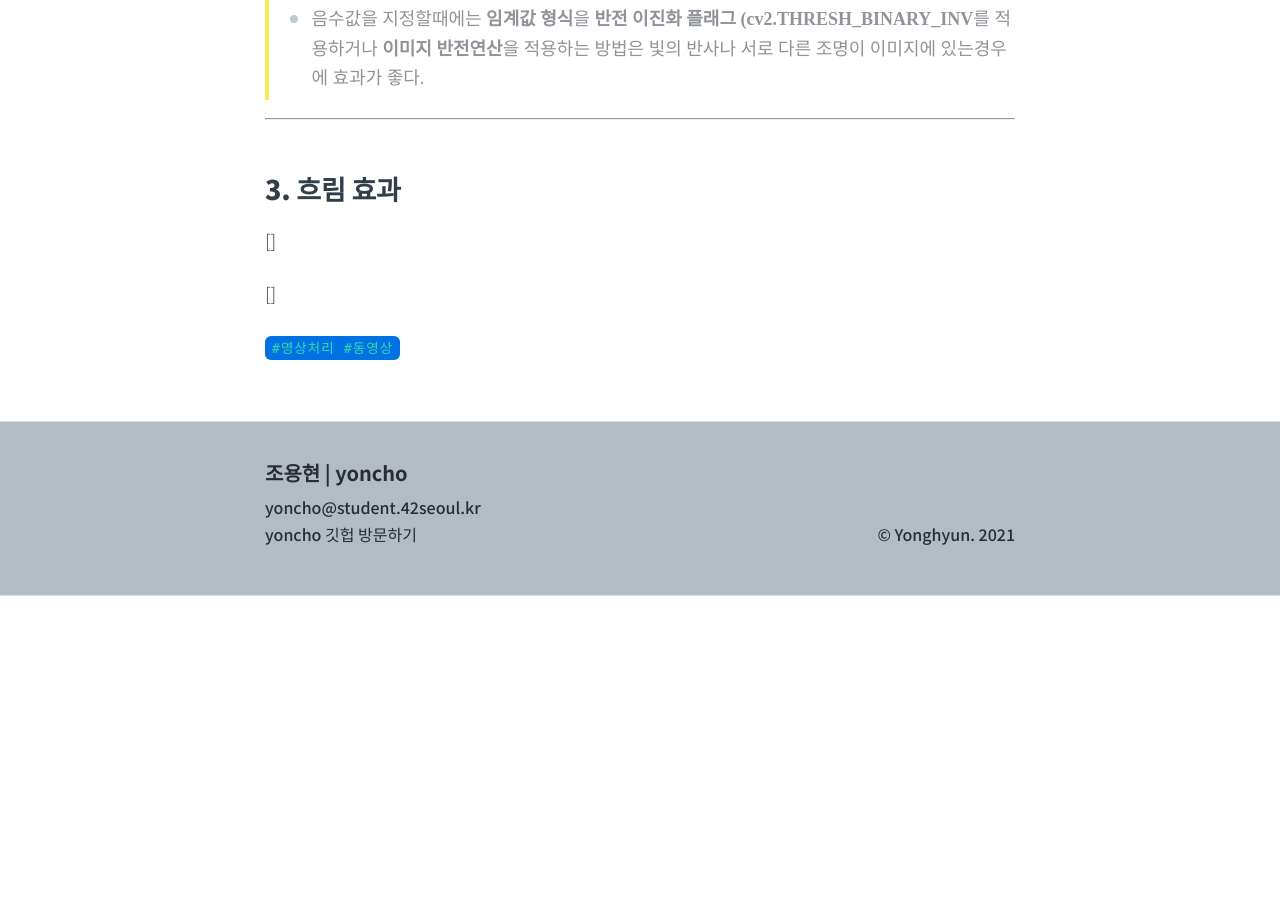
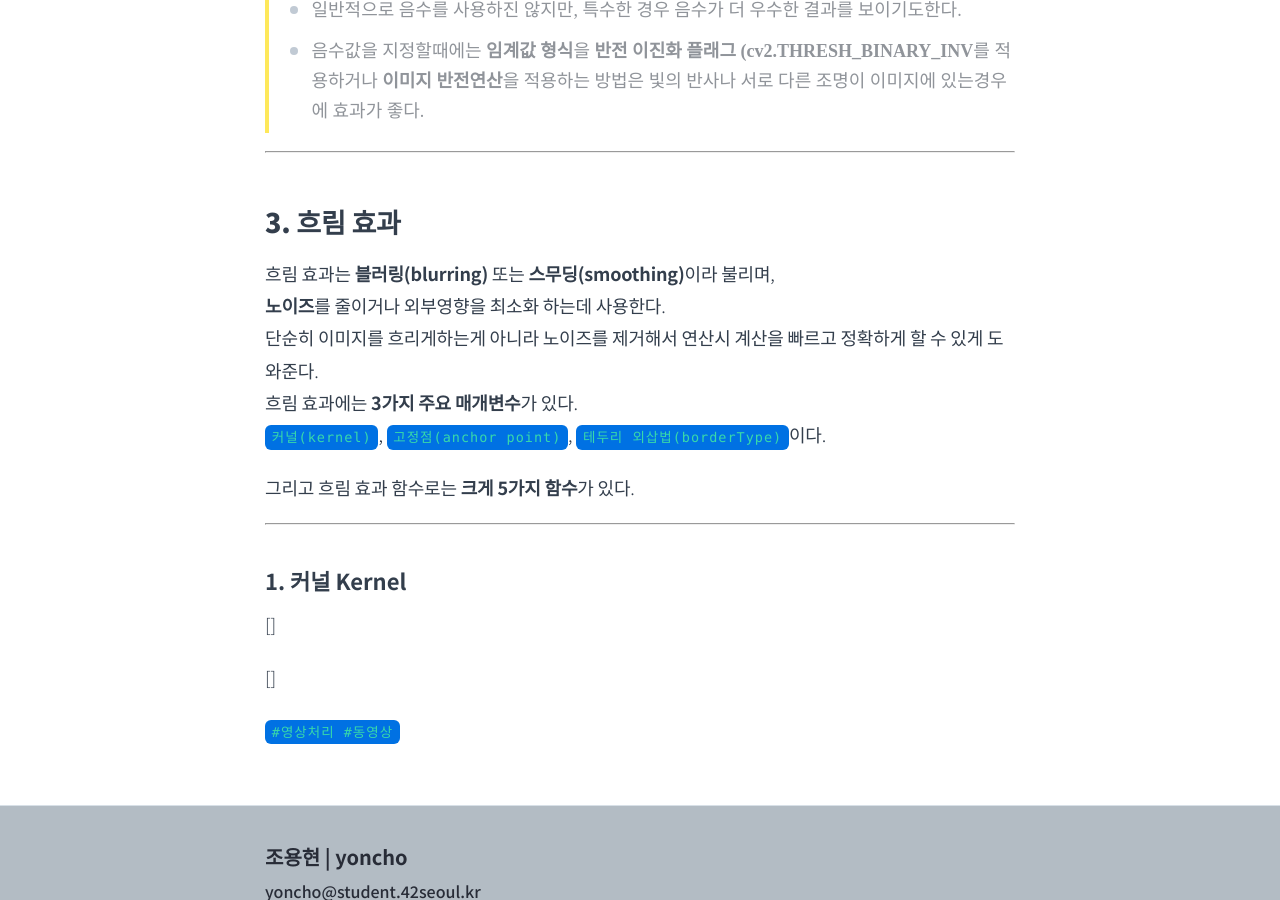
Before and after one commit to yoncho/yoncho.github.io, a Jekyll site: the page built from opencv/06_OpenCV이미지변형.md, in a window 1280 px wide and 900 px high, scrolled down 12781 px. Built offline with Jekyll 4.4.1, drawn with Linux system fonts in a browser that asks for light colours; some web fonts are replaced; before the commit the page ends 13377 px from its top, so only the background shows below that.

Commit message:
2021.01.25

```diff
--- a/opencv/06_OpenCV이미지변형.md
+++ b/opencv/06_OpenCV이미지변형.md
@@ -360,7 +360,20 @@ result(결과)
 <hr>
 
 
+
+
 # 3. 흐림 효과
+흐림 효과는 **블러링(blurring)** 또는 **스무딩(smoothing)**이라 불리며,
+**노이즈**를 줄이거나 외부영향을 최소화 하는데 사용한다.
+단순히 이미지를 흐리게하는게 아니라 노이즈를 제거해서 연산시 계산을 빠르고 정확하게 할 수 있게 도와준다.
+흐림 효과에는 **3가지 주요 매개변수**가 있다.
+<code>커널(kernel)</code>, <code>고정점(anchor point)</code>, <code>테두리 외삽법(borderType)</code>이다.
+
+그리고 흐림 효과 함수로는 **크게 5가지 함수**가 있다.
+
+<hr>
+
+## 1. 커널 Kernel
 
 
 
```
Also changed, not shown: other parts of opencv/06_OpenCV이미지변형.md (+1 -1 lines).
